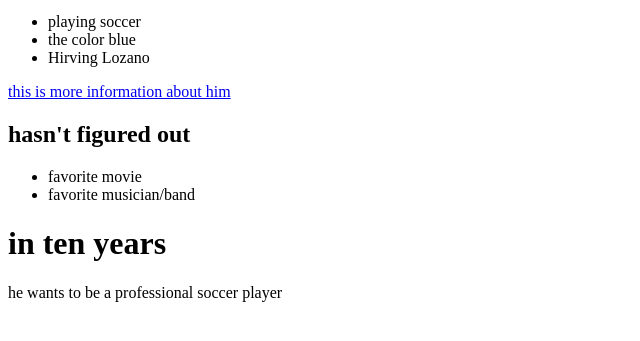
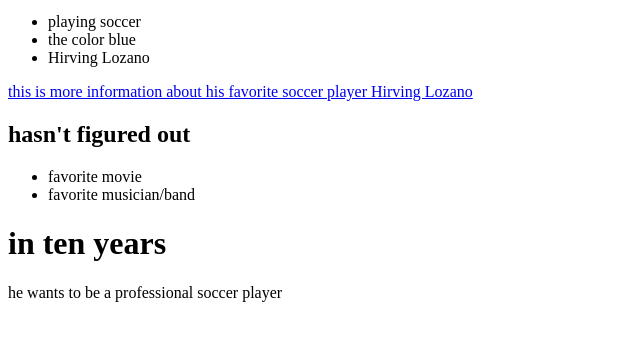
Before and after one commit to chasitymartin/c, a plain HTML site: page index.html in a window 1280 px wide. Shown: the part 421-762 px from the top of the page, without its empty margins (0-640 px from the left). Drawn offline with Linux system fonts and the light colour scheme; a web font is replaced by a local one.

Commit message:
Created using Popcode: https://popcode.org

```diff
--- a/index.html
+++ b/index.html
@@ -15,7 +15,7 @@
         <li>the color blue</li>
         <li>Hirving Lozano</li>
     </ul>
-    <a href="https://www.fifa.com/worldcup/players/player/386337/"> this is more information about him</a>
+    <a href="https://www.fifa.com/worldcup/players/player/386337/"> this is more information about his favorite soccer player Hirving Lozano</a>
     <h2> hasn't figured out</h2>
     <ul>
        <li> favorite movie</li>
```
